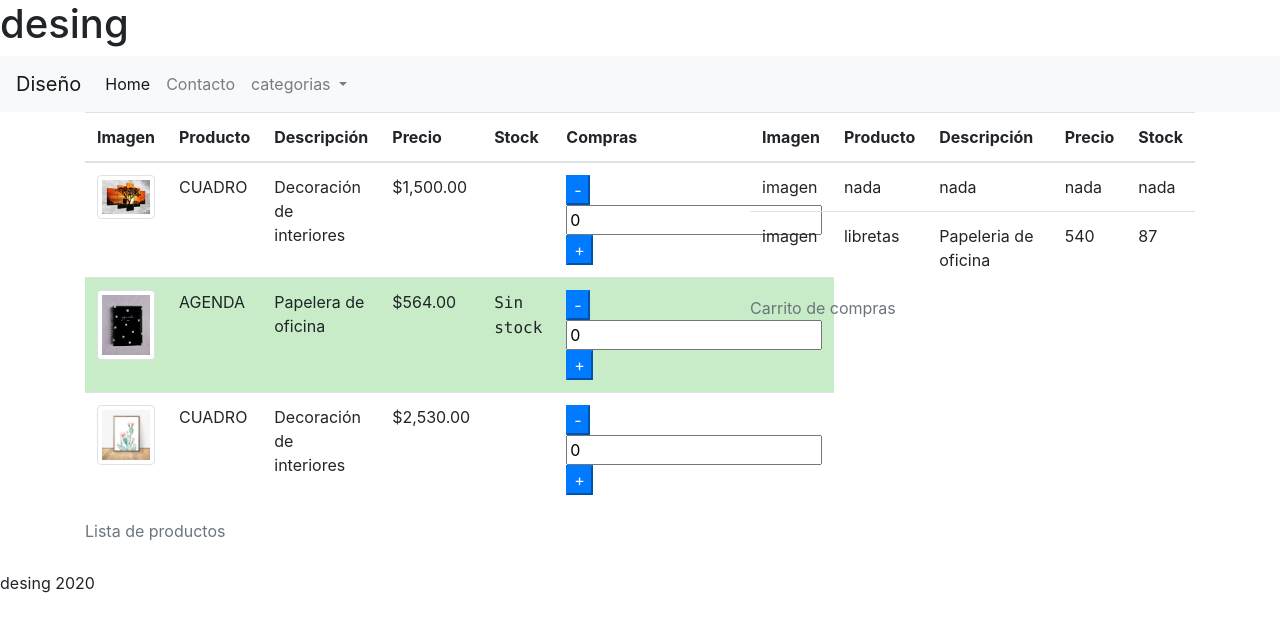
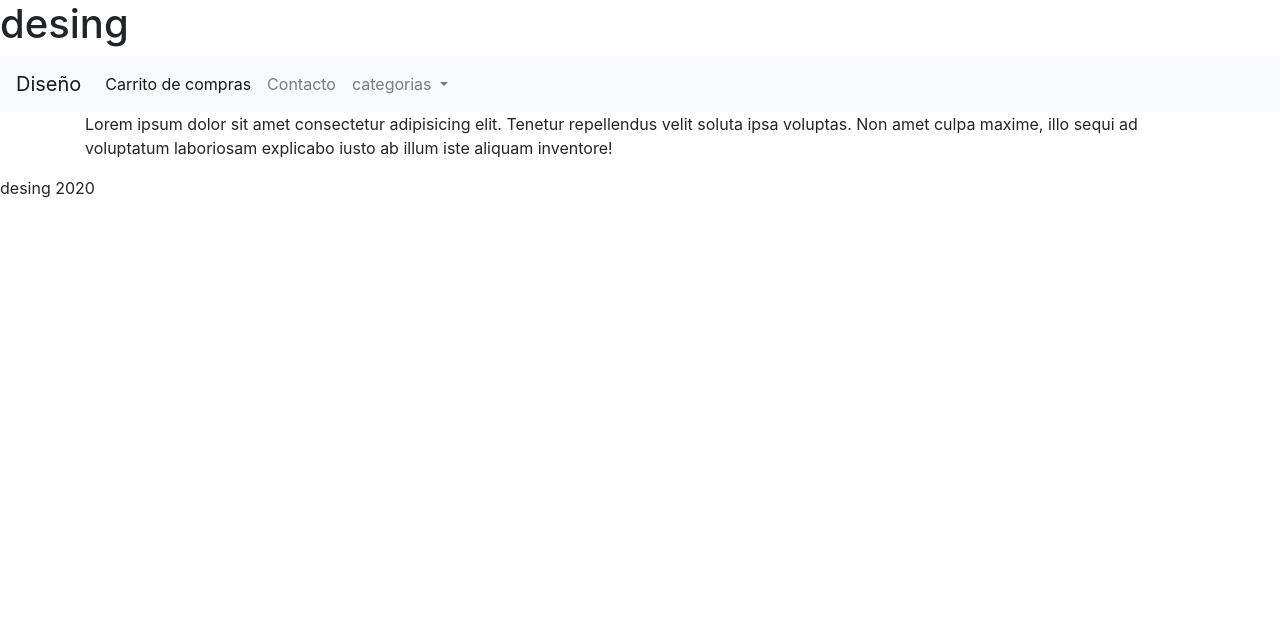
Before and after one commit to 01Marina/angular-desing, an Angular app: page /contact in a window 1280 px wide. Before the commit this address led to /. Shown: the top 632 px of the page. Built offline with nearby package versions, Linux system fonts and the light colour scheme.

Commit message:
Agregado nuevos componentes y ruteo

```diff
--- a/src/app/app-routing.module.ts
+++ b/src/app/app-routing.module.ts
@@ -1,7 +1,13 @@
 import { NgModule } from '@angular/core';
 import { Routes, RouterModule } from '@angular/router';
+import { DesingContactComponent } from './desing-contact/desing-contact.component';
+import { DesingProductsComponent } from './desing-products/desing-products.component';
 
-const routes: Routes = [];
+const routes: Routes = [
+  { path: '',redirectTo: 'products',pathMatch: 'full' },
+  {path: 'products', component: DesingProductsComponent},
+  {path: 'contact', component: DesingContactComponent},
+];
 
 @NgModule({
   imports: [RouterModule.forRoot(routes)],
--- a/src/app/app.component.html
+++ b/src/app/app.component.html
@@ -1,17 +1,17 @@
 <h1>{{title}}</h1>
 
 <nav class="navbar navbar-expand-lg navbar-light bg-light">
-  <a class="navbar-brand" href="#">Diseño</a>
+  <a class="navbar-brand" [routerLink]="['/']">Diseño</a>
   <button class="navbar-toggler" type="button" data-toggle="collapse" data-target="#navbarNavDropdown" aria-controls="navbarNavDropdown" aria-expanded="false" aria-label="Toggle navigation">
     <span class="navbar-toggler-icon"></span>
   </button>
   <div class="collapse navbar-collapse" id="navbarNavDropdown">
     <ul class="navbar-nav">
       <li class="nav-item active">
-        <a class="nav-link" href="#">Home <span class="sr-only">(current)</span></a>
+        <a class="nav-link" [routerLink]="['/products']">Carrito de compras <span class="sr-only">(current)</span></a>
       </li>
       <li class="nav-item">
-        <a class="nav-link" href="#">Contacto</a>
+        <a class="nav-link" [routerLink]="['/contact']">Contacto</a>
       </li>
       <li class="nav-item dropdown">
         <a class="nav-link dropdown-toggle" href="#" id="navbarDropdownMenuLink" role="button" data-toggle="dropdown" aria-haspopup="true" aria-expanded="false">
@@ -28,14 +28,7 @@
 </nav>
 
 <div class="container">
-  <div class="row">
-    <div class="col-7">
-      <app-products-list></app-products-list>
-    </div>
-    <div class="col-5">
-      <app-carrito-de-compras></app-carrito-de-compras>
-    </div>
-
-  </div>
+  <router-outlet></router-outlet>
+  <!--<app-desing-products></app-desing-products>-->
 </div>
 <footer>{{title}} 2020</footer>
--- a/src/app/app.module.ts
+++ b/src/app/app.module.ts
@@ -7,12 +7,16 @@ import { ProductsListComponent } from './products-list/products-list.component';
 import { CarritoDeComprasComponent } from './carrito-de-compras/carrito-de-compras.component';
 
 import { FormsModule } from '@angular/forms';
+import { DesingProductsComponent } from './desing-products/desing-products.component';
+import { DesingContactComponent } from './desing-contact/desing-contact.component';
 
 @NgModule({
   declarations: [
     AppComponent,
     ProductsListComponent,
-    CarritoDeComprasComponent
+    CarritoDeComprasComponent,
+    DesingProductsComponent,
+    DesingContactComponent
   ],
   imports: [
     BrowserModule,
--- /dev/null
+++ b/src/app/desing-contact/desing-contact.component.html
@@ -0,0 +1 @@
+<p>Lorem ipsum dolor sit amet consectetur adipisicing elit. Tenetur repellendus velit soluta ipsa voluptas. Non amet culpa maxime, illo sequi ad voluptatum laboriosam explicabo iusto ab illum iste aliquam inventore!</p>
--- /dev/null
+++ b/src/app/desing-contact/desing-contact.component.ts
@@ -0,0 +1,15 @@
+import { Component, OnInit } from '@angular/core';
+
+@Component({
+  selector: 'app-desing-contact',
+  templateUrl: './desing-contact.component.html',
+  styleUrls: ['./desing-contact.component.scss']
+})
+export class DesingContactComponent implements OnInit {
+
+  constructor() { }
+
+  ngOnInit(): void {
+  }
+
+}
--- /dev/null
+++ b/src/app/desing-products/desing-products.component.html
@@ -0,0 +1,8 @@
+<div class="row">
+    <div class="col-7">
+      <app-products-list></app-products-list>
+    </div>
+    <div class="col-5">
+      <app-carrito-de-compras></app-carrito-de-compras>
+    </div>
+</div>
--- /dev/null
+++ b/src/app/desing-products/desing-products.component.ts
@@ -0,0 +1,15 @@
+import { Component, OnInit } from '@angular/core';
+
+@Component({
+  selector: 'app-desing-products',
+  templateUrl: './desing-products.component.html',
+  styleUrls: ['./desing-products.component.scss']
+})
+export class DesingProductsComponent implements OnInit {
+
+  constructor() { }
+
+  ngOnInit(): void {
+  }
+
+}
--- a/src/app/products-list/products-list.component.html
+++ b/src/app/products-list/products-list.component.html
@@ -14,9 +14,12 @@
             <td>{{product.product | uppercase}}</td>
             <td>{{product.description}}</td>
             <td>{{product.price | currency}}</td>
-            <td><samp *ngIf="product.stock==0">Sin stock</samp> </td>
+            <td><samp *ngIf="product.stock==0; else inStock">Sin stock</samp>
+                <ng-template #inStock>En stock</ng-template>
+            </td>
             <td><button class="btn-primary btn-sma" (click)="downQuantity(product)">-</button>
-                <input type="number" [(ngModel)]="product.quantity">
+                <input class="input-quantity" type="number" min="0" [(ngModel)]="product.quantity"
+                (keyup)="amountEntered($event, product)">
                 <button class="btn-primary btn-sma" (click)="upQuantity(product)">+</button></td>
         </tr>
     </tbody>
--- a/src/app/products-list/products-list.component.scss
+++ b/src/app/products-list/products-list.component.scss
@@ -5,3 +5,7 @@ img{
 .settlement{
     background-color: rgb(199, 236, 199);
 }
+
+.input-quantity{
+    width: 40%;
+}
--- a/src/app/products-list/products-list.component.ts
+++ b/src/app/products-list/products-list.component.ts
@@ -54,4 +54,12 @@ export class ProductsListComponent implements OnInit {
       product.quantity++;
     }
   }
+
+  amountEntered(event, product: Products): void {
+    //if(product.quantity==null){
+    if (event.key == '-' || event.key == '+' || event.key == 'e') {
+      event.preventDefault();
+      product.quantity=0;
+    }
+  }
 }
```
Also changed, not shown: src/app/desing-contact/desing-contact.component.scss (added), src/app/desing-products/desing-products.component.scss (added).
